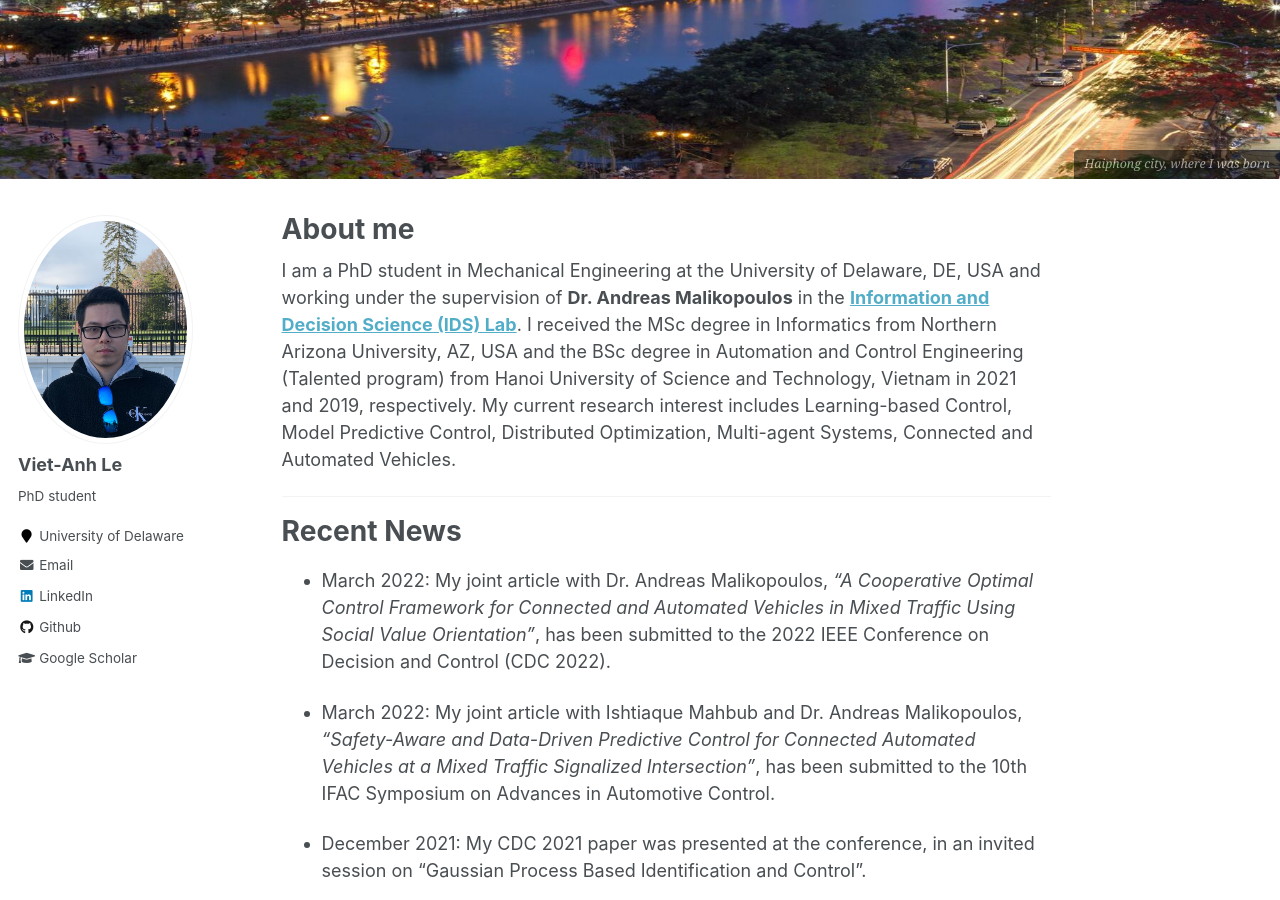
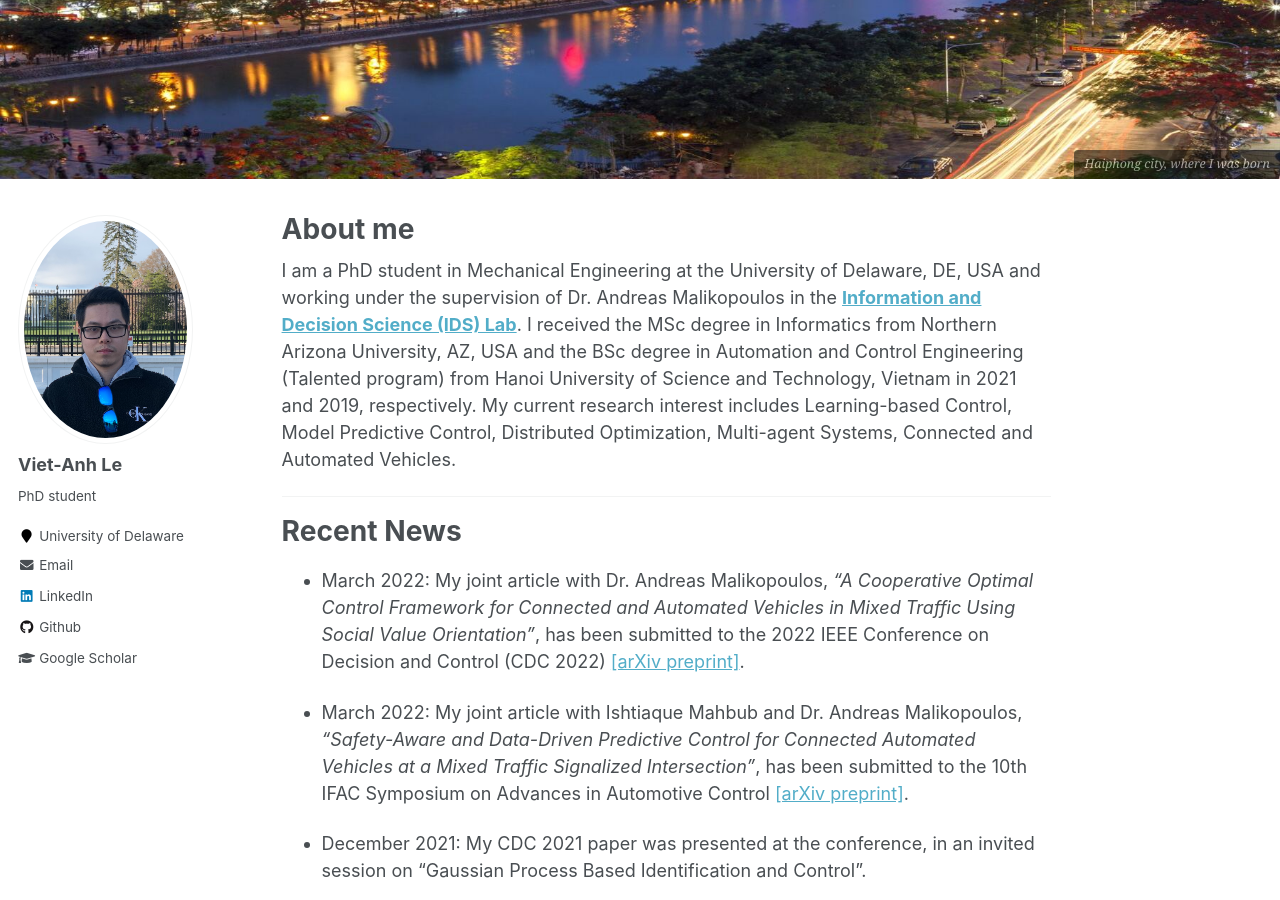
Before and after one commit to vietanhle0101/vietanhle0101.github.io, a Jekyll site: the page built from _pages/about.md, in a window 1280 px wide and 900 px high, scrolled down 290 px. Built offline with Jekyll 4.4.1, drawn with Linux system fonts in a browser that asks for light colours.

Commit message:
arxiv papers

```diff
--- a/_pages/about.md
+++ b/_pages/about.md
@@ -11,7 +11,7 @@ redirect_from:
   - /about.html
 ---
 
-I am a PhD student in Mechanical Engineering at the University of Delaware, DE, USA and working under the supervision of **Dr. Andreas Malikopoulos** in the [**Information and Decision Science (IDS) Lab**](https://sites.udel.edu/ids-lab/people/).
+I am a PhD student in Mechanical Engineering at the University of Delaware, DE, USA and working under the supervision of Dr. Andreas Malikopoulos in the [**Information and Decision Science (IDS) Lab**](https://sites.udel.edu/ids-lab/people/).
 I received the MSc degree in Informatics from Northern Arizona University, AZ, USA and the BSc degree in Automation and Control Engineering (Talented program) from Hanoi University of Science and Technology, Vietnam in 2021 and 2019, respectively.
 My current research interest includes Learning-based Control, Model Predictive Control, Distributed Optimization, Multi-agent Systems, Connected and Automated Vehicles.
 
@@ -19,9 +19,9 @@ My current research interest includes Learning-based Control, Model Predictive C
 
 # Recent News
 
-* March 2022: My joint article with Dr. Andreas Malikopoulos, <em>“A Cooperative Optimal Control Framework for Connected and Automated Vehicles in Mixed Traffic Using Social Value Orientation”</em>, has been submitted to the 2022 IEEE Conference on Decision and Control (CDC 2022).
+* March 2022: My joint article with Dr. Andreas Malikopoulos, <em>“A Cooperative Optimal Control Framework for Connected and Automated Vehicles in Mixed Traffic Using Social Value Orientation”</em>, has been submitted to the 2022 IEEE Conference on Decision and Control (CDC 2022) [[arXiv preprint]](https://arxiv.org/abs/2203.17106).
 
-* March 2022: My joint article with Ishtiaque Mahbub and Dr. Andreas Malikopoulos, <em>“Safety-Aware and Data-Driven Predictive Control for Connected Automated Vehicles at a Mixed Traffic Signalized Intersection”</em>, has been submitted to the 10th IFAC Symposium on Advances in Automotive Control.
+* March 2022: My joint article with Ishtiaque Mahbub and Dr. Andreas Malikopoulos, <em>“Safety-Aware and Data-Driven Predictive Control for Connected Automated Vehicles at a Mixed Traffic Signalized Intersection”</em>, has been submitted to the 10th IFAC Symposium on Advances in Automotive Control [[arXiv preprint]](https://arxiv.org/abs/2203.05739).
 
 * December 2021: My CDC 2021 paper was presented at the conference, in an invited session on "Gaussian Process Based Identification and Control".
 
```
